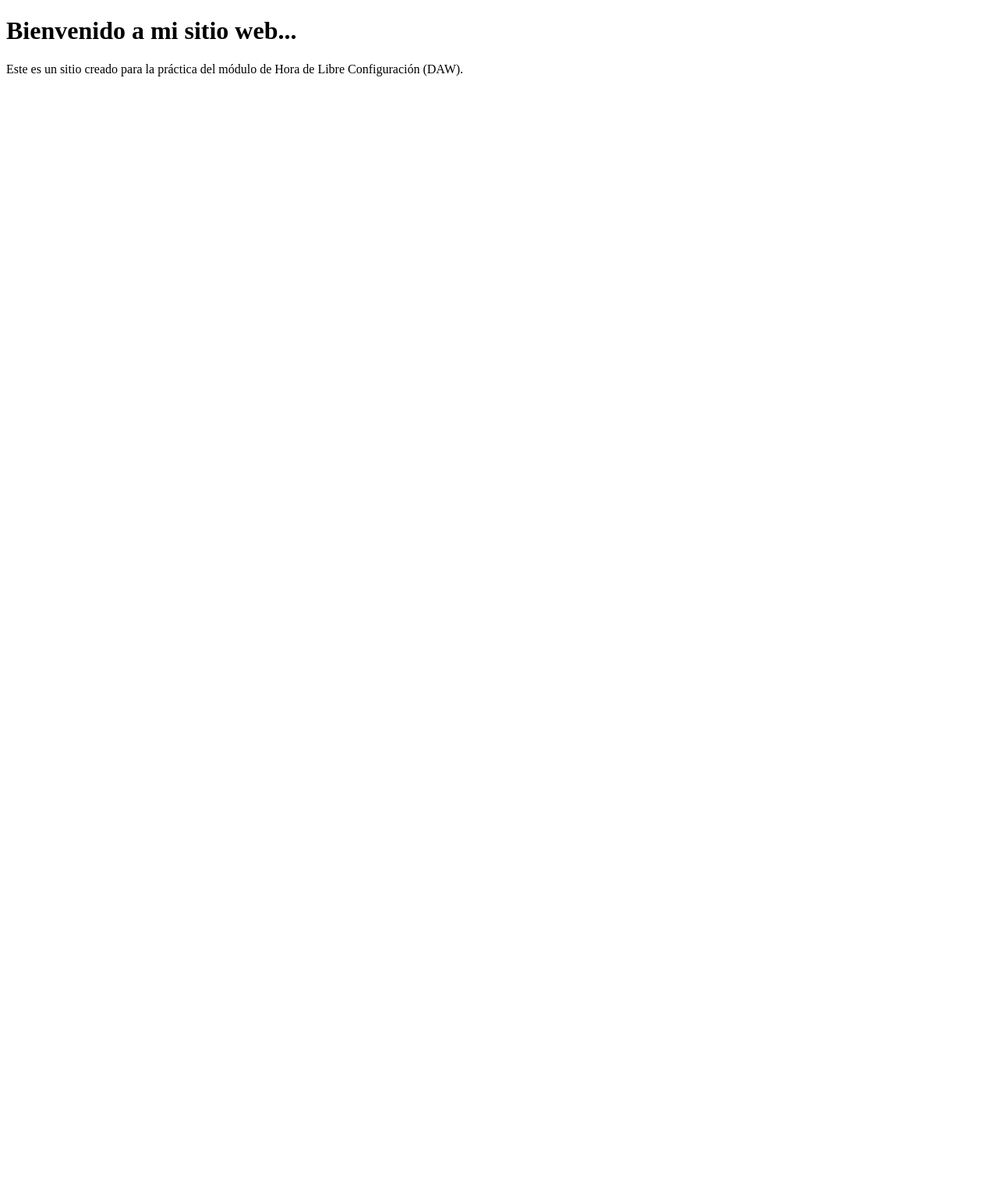
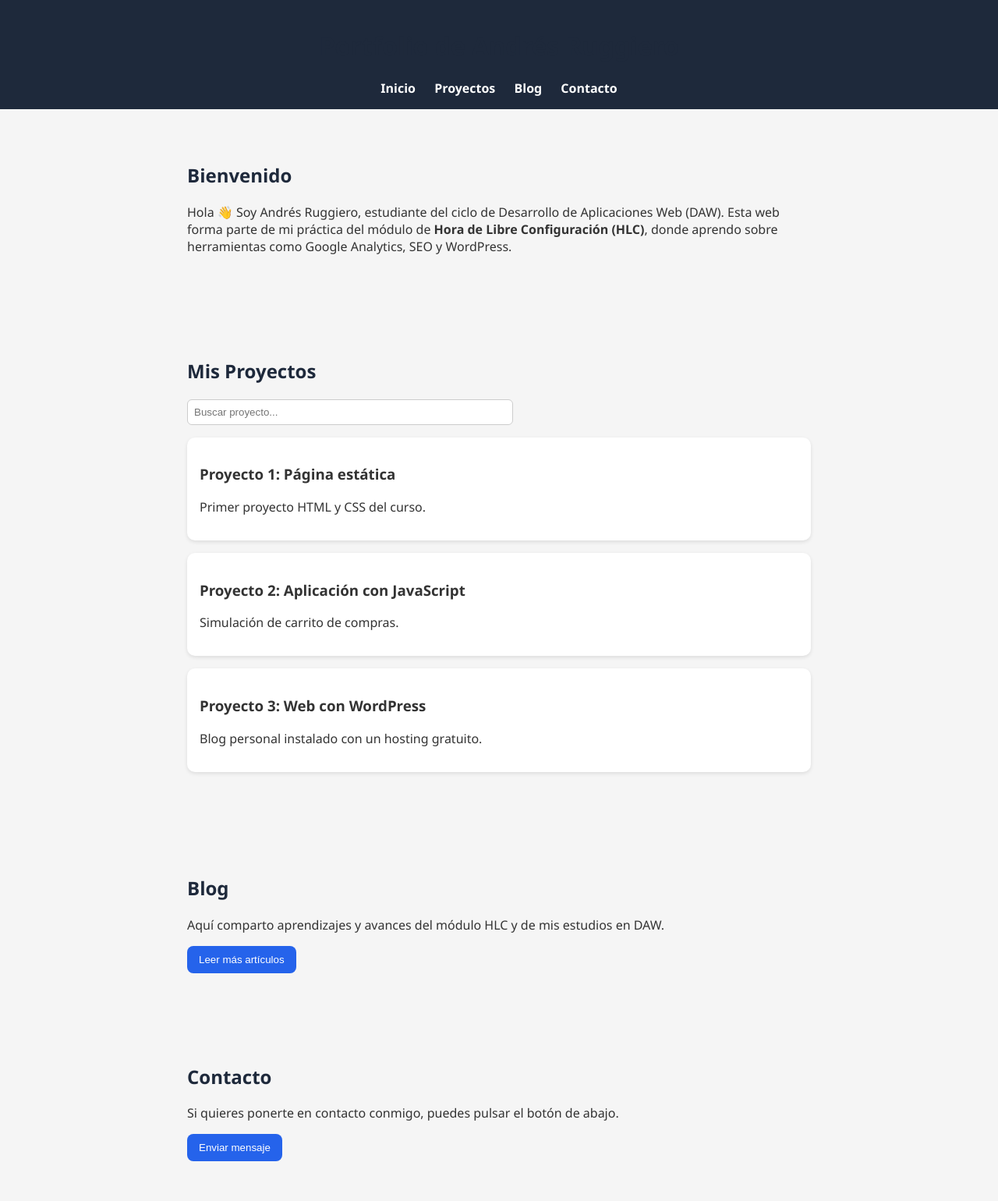
Before and after one commit to AndresRuggieroGitHub/mi-web-hlc, a plain HTML site: page index.html in a window 1280 px wide. Shown: the top 1540 px of the page at 78% size. Before the commit the page ends 800 px from the top, so only its background shows below. Drawn offline with Linux system fonts and the light colour scheme.

Commit message:
Update index.html

```diff
--- a/index.html
+++ b/index.html
@@ -3,7 +3,68 @@
 <head>
     <meta charset="UTF-8">
     <meta name="viewport" content="width=device-width, initial-scale=1.0">
-    <title>Mi web HLC</title>
+    <title>Portfolio de Andrés Ruggiero – DAW</title>
+    <style>
+        body {
+            font-family: "Segoe UI", sans-serif;
+            margin: 0;
+            padding: 0;
+            background: #f5f5f5;
+            color: #333;
+        }
+        header {
+            background: #1e293b;
+            color: #fff;
+            padding: 1rem 2rem;
+            text-align: center;
+        }
+        nav a {
+            color: #fff;
+            margin: 0 10px;
+            text-decoration: none;
+            font-weight: bold;
+        }
+        section {
+            padding: 3rem 2rem;
+            max-width: 800px;
+            margin: 0 auto;
+        }
+        h1, h2 {
+            color: #1e293b;
+        }
+        .proyecto {
+            background: #fff;
+            padding: 1rem;
+            margin: 1rem 0;
+            border-radius: 10px;
+            box-shadow: 0 2px 5px rgba(0,0,0,0.1);
+        }
+        .btn {
+            background: #2563eb;
+            color: white;
+            border: none;
+            padding: 10px 15px;
+            border-radius: 8px;
+            cursor: pointer;
+        }
+        .btn:hover {
+            background: #1d4ed8;
+        }
+        footer {
+            background: #1e293b;
+            color: #fff;
+            text-align: center;
+            padding: 1rem;
+            margin-top: 2rem;
+        }
+        input[type="text"] {
+            padding: 8px;
+            width: 100%;
+            max-width: 400px;
+            border: 1px solid #ccc;
+            border-radius: 6px;
+        }
+    </style>
 
     <!-- Google tag (gtag.js) -->
     <script async src="https://www.googletagmanager.com/gtag/js?id=G-22SCQLEW80"></script>
@@ -11,12 +72,69 @@
       window.dataLayer = window.dataLayer || [];
       function gtag(){dataLayer.push(arguments);}
       gtag('js', new Date());
-
       gtag('config', 'G-22SCQLEW80');
     </script>
 </head>
 <body>
-    <h1>Bienvenido a mi sitio web...</h1>
-    <p>Este es un sitio creado para la práctica del módulo de Hora de Libre Configuración (DAW).</p>
+    <header>
+        <h1>Portfolio de Andrés Ruggiero</h1>
+        <nav>
+            <a href="#inicio">Inicio</a>
+            <a href="#proyectos">Proyectos</a>
+            <a href="#blog">Blog</a>
+            <a href="#contacto">Contacto</a>
+        </nav>
+    </header>
+
+    <section id="inicio">
+        <h2>Bienvenido</h2>
+        <p>Hola 👋 Soy Andrés Ruggiero, estudiante del ciclo de Desarrollo de Aplicaciones Web (DAW). Esta web forma parte de mi práctica del módulo de <strong>Hora de Libre Configuración (HLC)</strong>, donde aprendo sobre herramientas como Google Analytics, SEO y WordPress.</p>
+    </section>
+
+    <section id="proyectos">
+        <h2>Mis Proyectos</h2>
+        <input type="text" id="buscador" placeholder="Buscar proyecto..." oninput="buscarProyecto()">
+        <div id="listaProyectos">
+            <div class="proyecto"><h3>Proyecto 1: Página estática</h3><p>Primer proyecto HTML y CSS del curso.</p></div>
+            <div class="proyecto"><h3>Proyecto 2: Aplicación con JavaScript</h3><p>Simulación de carrito de compras.</p></div>
+            <div class="proyecto"><h3>Proyecto 3: Web con WordPress</h3><p>Blog personal instalado con un hosting gratuito.</p></div>
+        </div>
+    </section>
+
+    <section id="blog">
+        <h2>Blog</h2>
+        <p>Aquí comparto aprendizajes y avances del módulo HLC y de mis estudios en DAW.</p>
+        <button class="btn" onclick="registrarClick('leer_blog')">Leer más artículos</button>
+    </section>
+
+    <section id="contacto">
+        <h2>Contacto</h2>
+        <p>Si quieres ponerte en contacto conmigo, puedes pulsar el botón de abajo.</p>
+        <button class="btn" onclick="registrarClick('boton_contacto')">Enviar mensaje</button>
+    </section>
+
+    <footer>
+        <p>© 2025 Andrés Ruggiero – Proyecto HLC</p>
+    </footer>
+
+    <script>
+        // Buscador interno (para medir búsquedas internas)
+        function buscarProyecto() {
+            const input = document.getElementById("buscador").value.toLowerCase();
+            const proyectos = document.querySelectorAll(".proyecto");
+            proyectos.forEach(p => {
+                p.style.display = p.innerText.toLowerCase().includes(input) ? "" : "none";
+            });
+            if (input.length > 0) {
+                gtag('event', 'busqueda_interna', { search_term: input });
+            }
+        }
+
+        // Seguimiento de clics en botones
+        function registrarClick(nombreEvento) {
+            gtag('event', nombreEvento, { 'event_category': 'interaccion', 'event_label': nombreEvento });
+            alert("Evento registrado: " + nombreEvento);
+        }
+    </script>
 </body>
 </html>
```
